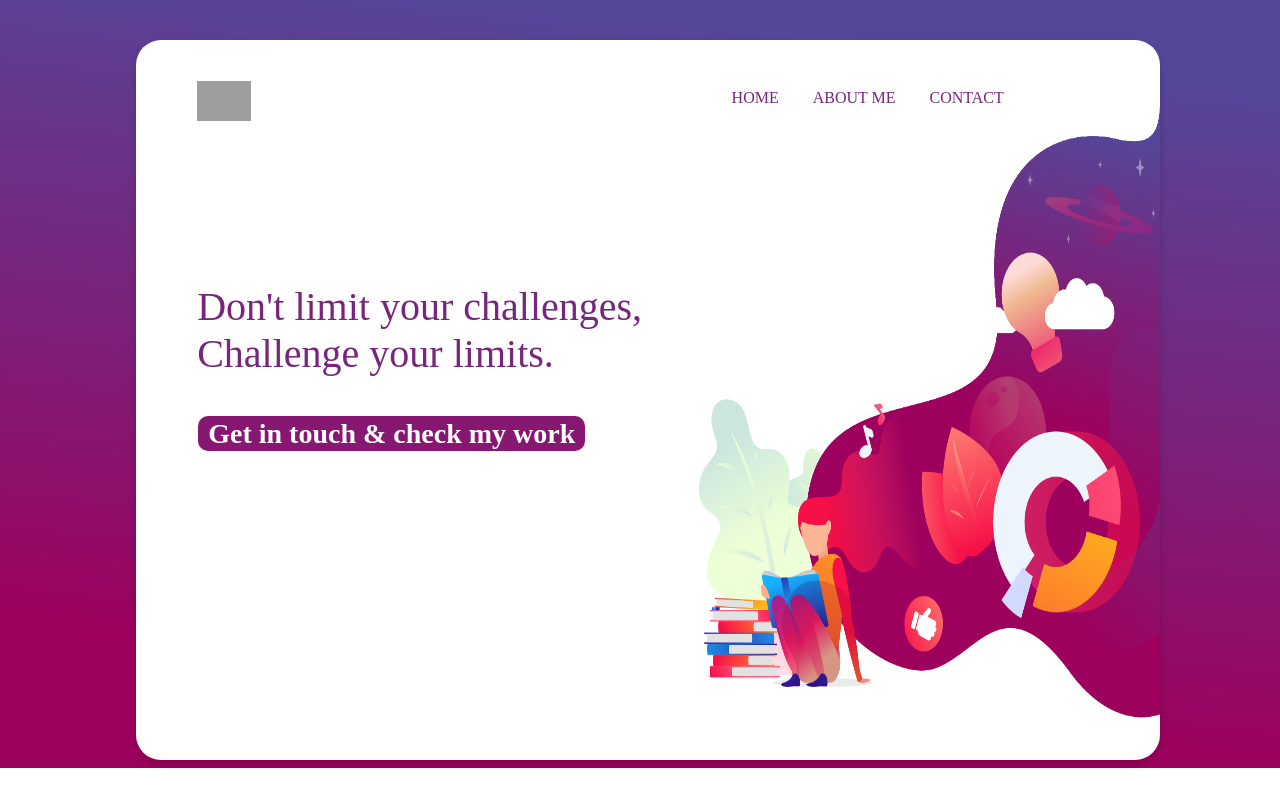
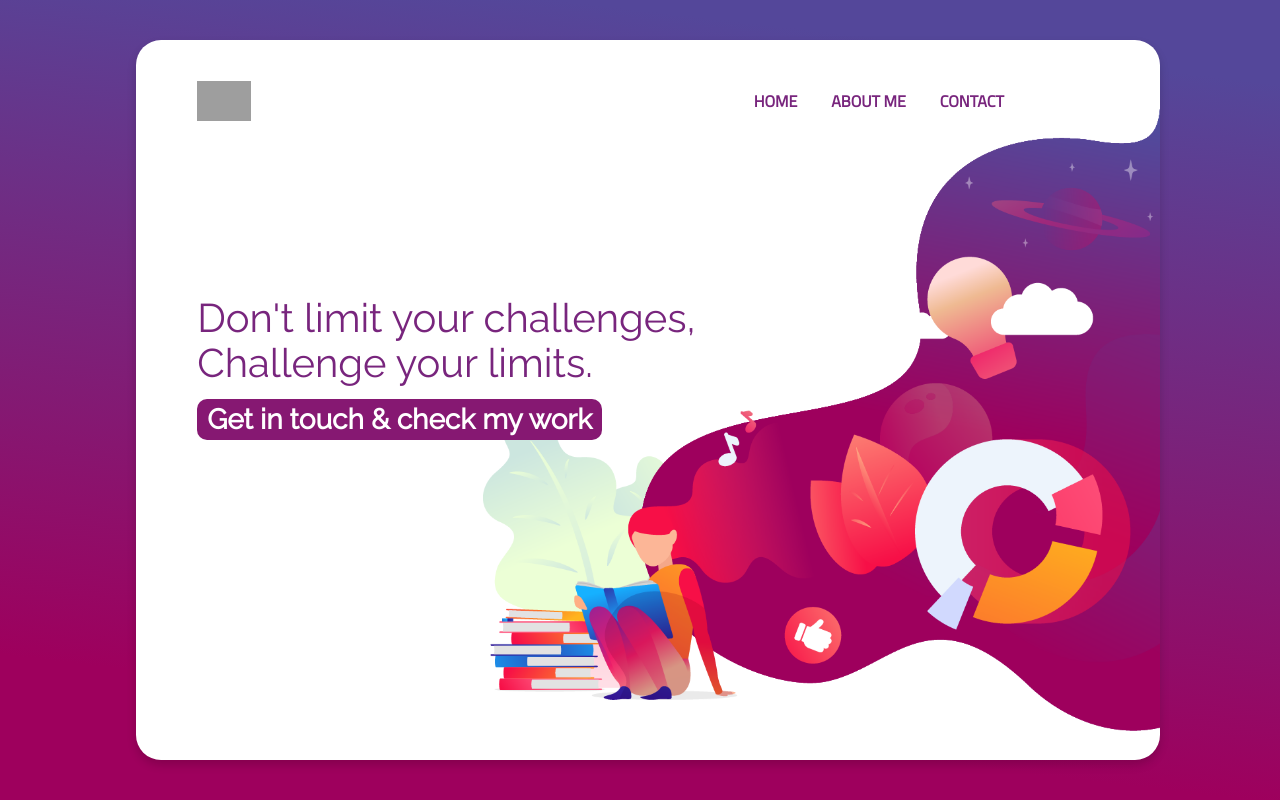
Before and after one commit to yasminefouad/portfolio, a plain HTML site: page index.html in a window 1280 px wide. Drawn offline with Linux system fonts and the light colour scheme; grey boxes are pictures that could not be loaded.

Commit message:
modify style

```diff
--- a/index.html
+++ b/index.html
@@ -4,16 +4,17 @@
     <meta charset="UTF-8">
     <meta name="viewport" content="width=device-width, initial-scale=1.0">
     <link rel="stylesheet" href="style.css">
+    <link href="https://fonts.googleapis.com/css?family=Raleway" rel="stylesheet">
+    <link href="https://fonts.googleapis.com/css?family=Titillium+Web" rel="stylesheet">
 </head>
 
 <body>
    <div class="main">
-       <div class="column">
-    <div class="column1">
-        <div  class="row1">
+    <div class="row-top">
+        <div  class="column-left">
             <img src="images/logo.png" alt="logo">
         </div>
-        <div class="row2">
+        <div class="column-right clearfix">
             <nav>
                 <a href="index.html" class="navbar">HOME</a>
                 <a href="AboutMe.html" class="navbar">ABOUT ME</a>
@@ -21,13 +22,11 @@
             </nav>
         </div>
     </div>
-    <div class="column2">
-            <p id="quote">Don't limit your challenges,<br>
-               Challenge your limits.
-            </p>
+    <div class="row-bottom">
+            <p id="quote">Don't limit your challenges,</p>
+            <p id="quote">Challenge your limits.</p>
             <a href="contact.html">Get in touch & check my work</a>
         </div>
    </div>
-</div>
 </body>
 </html>
--- a/style.scss
+++ b/style.scss
@@ -1,6 +1,7 @@
 body {
-    background-image:url(background.svg);
+    background-image: url(background.svg);
     background-repeat: no-repeat;
+    background-size: cover;
     overflow-y: hidden;
     .main {
         position: relative;
@@ -12,31 +13,26 @@ body {
         margin-left: 10vw;
         background-color: white;
         background-image: url(images/home_.png);
-        background-position: right top ;
+        background-position: right bottom ;
         background-repeat: no-repeat;
-        background-size: 45% 98%;
+        background-size: contain;
         box-shadow: 0px 5px 10px rgba(0,0,0,0.16);
         border-radius: 25px;
-        .column{
         display: flex;
         flex-direction: column;
-            width: 100%;
-            height: 100%;
-            position: absolute;
-            border-radius: 25px;
-        .column1 {
+        .row-top {
             height: 10%;
             margin: 3% 5% 0% 5%;
             display: flex;
             flex-direction: row;
-           .row1 {
+           .column-left{
                 width: 50%;
                 img {
                    height: 40px;
                    padding: 10px;
                     }
                  }
-           .row2 {
+           .column-right {
                 width: 50%;
                 margin-right: 30px;
               nav {
@@ -46,44 +42,49 @@ body {
                 .navbar {
                    font-size: 16px;
                    text-decoration: none;
-                   font-family: Titillium Web semibold;
+                   font-family: 'Titillium Web', sans-serif;
+                   font-weight: 600;
                    color:#78257D;
-                   padding: 0px 15px 0 15px;
+                   padding: 4px 15px 4px 15px;
                        }
                 .navbar:hover {
-                    font-family: Titillium Web;
                     color: #54479A;
                     background-color: #F7F3F7;
                     border-radius: 6px;
-                    box-shadow: 0px 1px 5px rgba(0,0,0,0.1);
                              }
                  }
                  }
                  }
-        .column2 {
+           .row-bottom {
                 height: 80%;
                 margin: 0% 0% 3% 5%;
+                padding: 140px 0 0 10px;
             #quote {
-                padding: 100px 0 0 10px;
+                line-height: 5px;
                 font-size: 40px;
-                font-family: Raleway light;
+                font-family: 'Raleway', sans-serif;
                 color:#78257D;
                    }
-
             a {
                 text-decoration: none;
                 color:white;
                 font-size: 28px;
-                font-family: Raleway;
-                font-weight: bold;
-                margin-left: 11px;
-                padding:2px 10px 2px 10px;
+                font-family: 'Raleway', sans-serif;
+                font-weight: 700;
+                padding:4px 10px 4px 10px;
                 border-radius: 10px;
                 width: 375px;
                 background-color: #861872;
-                line-height: 34px;
+                line-height: 30px;
               }
                  }
                        }
+
+        @media (max-width: 1000px) {
+
                     }
+
+
+
+
             }
```
Also changed, not shown: style.css, 1 other file. Lines whose indentation alone changed are shown as unchanged.
